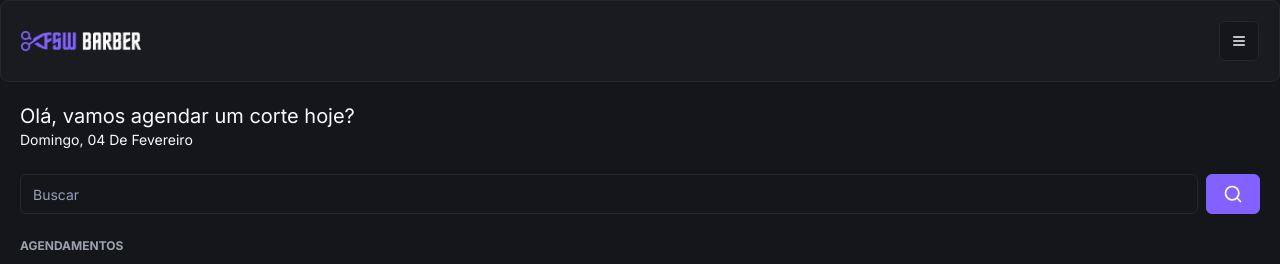
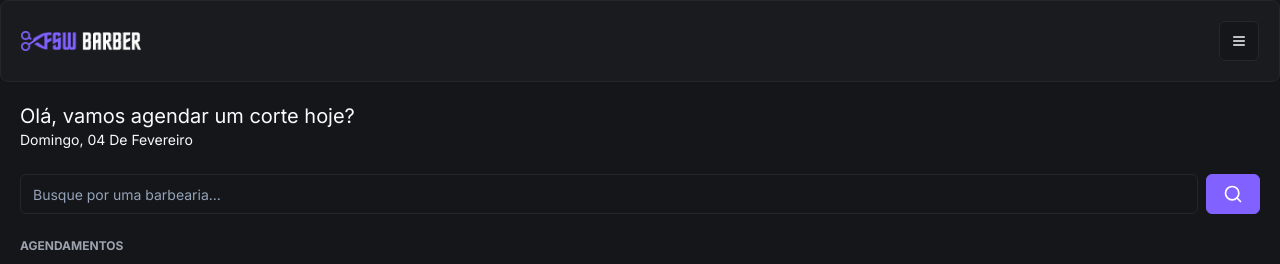
Before and after one commit to Lzdavi13/Barbershop, a Next.js app: page / in a window 1280 px wide. Shown: the top 264 px of the page. Built offline with nearby package versions, Linux system fonts and the light colour scheme; no server answers; the database is empty.

Commit message:
feat: ensure user can search for barbershops

```diff
--- a/app/(home)/_components/barbershop-item.tsx
+++ b/app/(home)/_components/barbershop-item.tsx
@@ -20,7 +20,7 @@
   };
 
   return (
-    <Card className="min-w-[167px] max-w-[167px] rounded-2xl">
+    <Card className="min-w-full max-w-full rounded-2xl">
       <CardContent className="px-1 py-0">
         <div className="w-full h-[159px] relative">
           <div className="absolute top-2 left-2 z-50">
--- a/app/(home)/_components/search.tsx
+++ b/app/(home)/_components/search.tsx
@@ -1,13 +1,69 @@
+"use client";
+
 import { Button } from "@/app/_components/ui/button";
+import {
+  Form,
+  FormControl,
+  FormField,
+  FormItem,
+  FormMessage,
+} from "@/app/_components/ui/form";
 import { Input } from "@/app/_components/ui/input";
+import { zodResolver } from "@hookform/resolvers/zod";
 import { SearchIcon } from "lucide-react";
+import { useRouter } from "next/navigation";
+import { useForm } from "react-hook-form";
+import { z } from "zod";
 
-function Search() {
+const formSchema = z.object({
+  search: z
+    .string({
+      required_error: "Campo obrigatório.",
+    })
+    .trim()
+    .min(1, "Campo obrigatório."),
+});
+
+interface SearchProps {
+  defaultValues?: z.infer<typeof formSchema>;
+}
+
+function Search({ defaultValues }: SearchProps) {
+  const router = useRouter();
+
+  const form = useForm<z.infer<typeof formSchema>>({
+    resolver: zodResolver(formSchema),
+    defaultValues,
+  });
+
+  const handleSubmit = (data: z.infer<typeof formSchema>) => {
+    router.push(`/barbershops?search=${data.search}`);
+  };
+
   return (
     <div className="flex items-center gap-2">
-      <Input type="text" placeholder="Buscar" />
+      <Form {...form}>
+        <form
+          className="flex w-full gap-4"
+          onSubmit={form.handleSubmit(handleSubmit)}
+        >
+          <FormField
+            control={form.control}
+            name="search"
+            render={({ field }) => (
+              <FormItem className="w-full">
+                <FormControl>
+                  <Input placeholder="Busque por uma barbearia..." {...field} />
+                </FormControl>
 
-      <Button variant="default">
+                <FormMessage />
+              </FormItem>
+            )}
+          />
+        </form>
+      </Form>
+
+      <Button variant="default" type="submit">
         <SearchIcon size={20}></SearchIcon>
       </Button>
     </div>
--- a/app/(home)/page.tsx
+++ b/app/(home)/page.tsx
@@ -74,7 +74,9 @@
 
         <div className="flex px-5 gap-4 overflow-x-auto [&::-webkit-scrollbar]:hidden">
           {barbershops.map((barbershop: Barbershop) => (
-            <BarbershopItem key={barbershop.id} barbershop={barbershop} />
+            <div key={barbershop.id} className="min-w-[167px] min-h-[167px]">
+              <BarbershopItem barbershop={barbershop} />
+            </div>
           ))}
         </div>
       </div>
@@ -86,7 +88,9 @@
 
         <div className="flex px-5 gap-4 overflow-x-auto [&::-webkit-scrollbar]:hidden">
           {barbershops.map((barbershop: Barbershop) => (
-            <BarbershopItem key={barbershop.id} barbershop={barbershop} />
+            <div key={barbershop.id} className="min-w-[167px] min-h-[167px]">
+              <BarbershopItem barbershop={barbershop} />
+            </div>
           ))}
         </div>
       </div>
--- /dev/null
+++ b/app/_components/ui/form.tsx
@@ -0,0 +1,176 @@
+import * as React from "react"
+import * as LabelPrimitive from "@radix-ui/react-label"
+import { Slot } from "@radix-ui/react-slot"
+import {
+  Controller,
+  ControllerProps,
+  FieldPath,
+  FieldValues,
+  FormProvider,
+  useFormContext,
+} from "react-hook-form"
+
+import { cn } from "@/app/_lib/utils"
+import { Label } from "@/app/_components/ui/label"
+
+const Form = FormProvider
+
+type FormFieldContextValue<
+  TFieldValues extends FieldValues = FieldValues,
+  TName extends FieldPath<TFieldValues> = FieldPath<TFieldValues>
+> = {
+  name: TName
+}
+
+const FormFieldContext = React.createContext<FormFieldContextValue>(
+  {} as FormFieldContextValue
+)
+
+const FormField = <
+  TFieldValues extends FieldValues = FieldValues,
+  TName extends FieldPath<TFieldValues> = FieldPath<TFieldValues>
+>({
+  ...props
+}: ControllerProps<TFieldValues, TName>) => {
+  return (
+    <FormFieldContext.Provider value={{ name: props.name }}>
+      <Controller {...props} />
+    </FormFieldContext.Provider>
+  )
+}
+
+const useFormField = () => {
+  const fieldContext = React.useContext(FormFieldContext)
+  const itemContext = React.useContext(FormItemContext)
+  const { getFieldState, formState } = useFormContext()
+
+  const fieldState = getFieldState(fieldContext.name, formState)
+
+  if (!fieldContext) {
+    throw new Error("useFormField should be used within <FormField>")
+  }
+
+  const { id } = itemContext
+
+  return {
+    id,
+    name: fieldContext.name,
+    formItemId: `${id}-form-item`,
+    formDescriptionId: `${id}-form-item-description`,
+    formMessageId: `${id}-form-item-message`,
+    ...fieldState,
+  }
+}
+
+type FormItemContextValue = {
+  id: string
+}
+
+const FormItemContext = React.createContext<FormItemContextValue>(
+  {} as FormItemContextValue
+)
+
+const FormItem = React.forwardRef<
+  HTMLDivElement,
+  React.HTMLAttributes<HTMLDivElement>
+>(({ className, ...props }, ref) => {
+  const id = React.useId()
+
+  return (
+    <FormItemContext.Provider value={{ id }}>
+      <div ref={ref} className={cn("space-y-2", className)} {...props} />
+    </FormItemContext.Provider>
+  )
+})
+FormItem.displayName = "FormItem"
+
+const FormLabel = React.forwardRef<
+  React.ElementRef<typeof LabelPrimitive.Root>,
+  React.ComponentPropsWithoutRef<typeof LabelPrimitive.Root>
+>(({ className, ...props }, ref) => {
+  const { error, formItemId } = useFormField()
+
+  return (
+    <Label
+      ref={ref}
+      className={cn(error && "text-destructive", className)}
+      htmlFor={formItemId}
+      {...props}
+    />
+  )
+})
+FormLabel.displayName = "FormLabel"
+
+const FormControl = React.forwardRef<
+  React.ElementRef<typeof Slot>,
+  React.ComponentPropsWithoutRef<typeof Slot>
+>(({ ...props }, ref) => {
+  const { error, formItemId, formDescriptionId, formMessageId } = useFormField()
+
+  return (
+    <Slot
+      ref={ref}
+      id={formItemId}
+      aria-describedby={
+        !error
+          ? `${formDescriptionId}`
+          : `${formDescriptionId} ${formMessageId}`
+      }
+      aria-invalid={!!error}
+      {...props}
+    />
+  )
+})
+FormControl.displayName = "FormControl"
+
+const FormDescription = React.forwardRef<
+  HTMLParagraphElement,
+  React.HTMLAttributes<HTMLParagraphElement>
+>(({ className, ...props }, ref) => {
+  const { formDescriptionId } = useFormField()
+
+  return (
+    <p
+      ref={ref}
+      id={formDescriptionId}
+      className={cn("text-sm text-muted-foreground", className)}
+      {...props}
+    />
+  )
+})
+FormDescription.displayName = "FormDescription"
+
+const FormMessage = React.forwardRef<
+  HTMLParagraphElement,
+  React.HTMLAttributes<HTMLParagraphElement>
+>(({ className, children, ...props }, ref) => {
+  const { error, formMessageId } = useFormField()
+  const body = error ? String(error?.message) : children
+
+  if (!body) {
+    return null
+  }
+
+  return (
+    <p
+      ref={ref}
+      id={formMessageId}
+      className={cn("text-sm font-medium text-destructive", className)}
+      {...props}
+    >
+      {body}
+    </p>
+  )
+})
+FormMessage.displayName = "FormMessage"
+
+export {
+  useFormField,
+  Form,
+  FormItem,
+  FormLabel,
+  FormControl,
+  FormDescription,
+  FormMessage,
+  FormField,
+}
--- /dev/null
+++ b/app/_components/ui/label.tsx
@@ -0,0 +1,26 @@
+"use client"
+
+import * as React from "react"
+import * as LabelPrimitive from "@radix-ui/react-label"
+import { cva, type VariantProps } from "class-variance-authority"
+
+import { cn } from "@/app/_lib/utils"
+
+const labelVariants = cva(
+  "text-sm font-medium leading-none peer-disabled:cursor-not-allowed peer-disabled:opacity-70"
+)
+
+const Label = React.forwardRef<
+  React.ElementRef<typeof LabelPrimitive.Root>,
+  React.ComponentPropsWithoutRef<typeof LabelPrimitive.Root> &
+    VariantProps<typeof labelVariants>
+>(({ className, ...props }, ref) => (
+  <LabelPrimitive.Root
+    ref={ref}
+    className={cn(labelVariants(), className)}
+    {...props}
+  />
+))
+Label.displayName = LabelPrimitive.Root.displayName
+
+export { Label }
--- /dev/null
+++ b/app/barbershops/page.tsx
@@ -0,0 +1,51 @@
+import { Barbershop } from "@prisma/client";
+import { redirect } from "next/navigation";
+import BarbershopItem from "../(home)/_components/barbershop-item";
+import Search from "../(home)/_components/search";
+import Header from "../_components/header";
+import { db } from "../_lib/prisma";
+
+interface BarbershosPageProps {
+  searchParams: {
+    search?: string;
+  };
+}
+
+async function BarbershopsPage({ searchParams }: BarbershosPageProps) {
+  if (!searchParams.search) {
+    return redirect("/");
+  }
+
+  const barbershops: Barbershop[] = await db.barbershop.findMany({
+    where: {
+      name: {
+        contains: searchParams.search,
+        mode: "insensitive",
+      },
+    },
+  });
+
+  return (
+    <>
+      <Header />
+
+      <div className="px-5 py-6 flex flex-col gap-6">
+        <Search defaultValues={{ search: searchParams.search }} />
+
+        <h1 className="font-bold text-sm uppercase text-gray-400">
+          Resultados para &quot;{searchParams.search}&quot;
+        </h1>
+
+        <div className="grid grid-cols-2 gap-4">
+          {barbershops.map((barbershop) => (
+            <div key={barbershop.id} className="w-full">
+              <BarbershopItem barbershop={barbershop} />
+            </div>
+          ))}
+        </div>
+      </div>
+    </>
+  );
+}
+
+export default BarbershopsPage;
--- a/package.json
+++ b/package.json
@@ -14,10 +14,12 @@
   },
   "dependencies": {
     "@auth/prisma-adapter": "^1.2.0",
+    "@hookform/resolvers": "^3.3.4",
     "@prisma/client": "5.9.0",
     "@radix-ui/react-alert-dialog": "^1.0.5",
     "@radix-ui/react-avatar": "^1.0.4",
     "@radix-ui/react-dialog": "^1.0.5",
+    "@radix-ui/react-label": "^2.0.2",
     "@radix-ui/react-slot": "^1.0.2",
     "class-variance-authority": "^0.7.0",
     "clsx": "^2.1.0",
@@ -29,9 +31,11 @@
     "react": "^18",
     "react-day-picker": "^8.10.0",
     "react-dom": "^18",
+    "react-hook-form": "^7.50.0",
     "sonner": "^1.4.0",
     "tailwind-merge": "^2.2.1",
-    "tailwindcss-animate": "^1.0.7"
+    "tailwindcss-animate": "^1.0.7",
+    "zod": "^3.22.4"
   },
   "devDependencies": {
     "@types/node": "^20",
```
Also changed, not shown: 1 other file (tests, documents, lock files or other folders).
